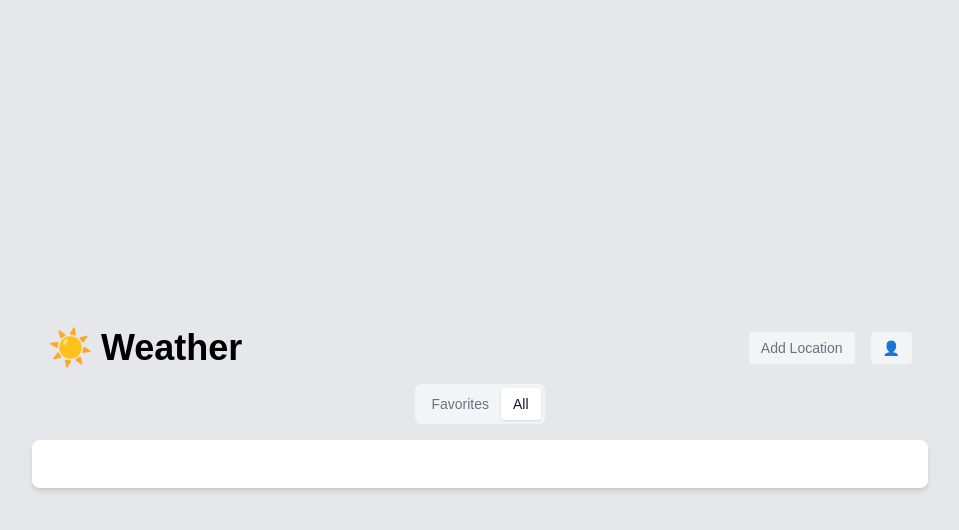
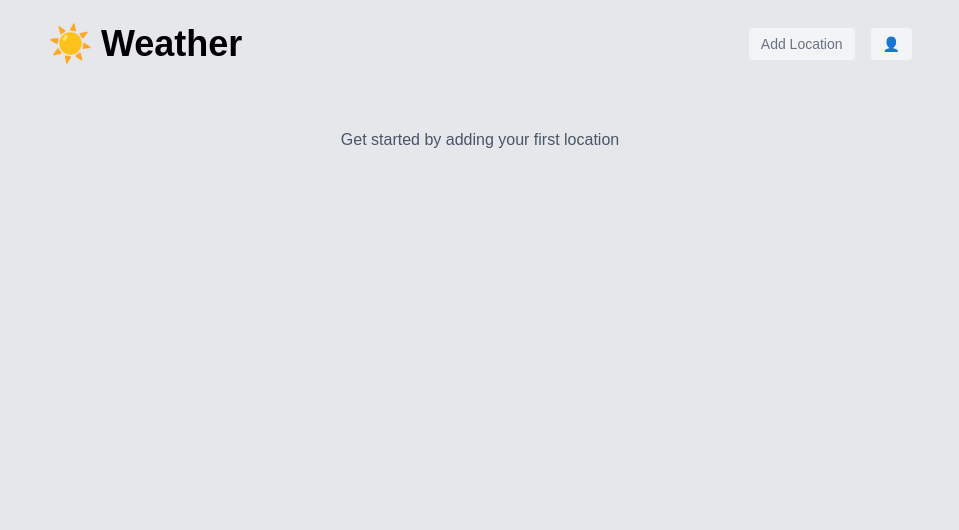
Before and after one commit to eugenenyathi/weatherapp, a Next.js app: page / in a window 1280 px wide. Shown: the top 530 px of the page, without its empty margins (160-1119 px from the left). Built offline with nearby package versions, Linux system fonts and the light colour scheme.

Commit message:
modified the position of the header and the contents of the weather component when there are no location weather to show

```diff
--- a/app/Header.tsx
+++ b/app/Header.tsx
@@ -32,7 +32,7 @@
   };
 
   return (
-    <div className="flex items-center justify-between p-4">
+    <div className="fixed top-2 left-1/2 transform -translate-x-1/2 w-[70%] z-10 flex items-center justify-between p-4">
       <div className="flex items-center space-x-2">
         {/* Weather icon - using a sun icon as placeholder */}
         <div className="text-4xl">☀️</div>
--- a/app/page.tsx
+++ b/app/page.tsx
@@ -73,10 +73,11 @@
   return (
     <AuthProvider>
       <QueryClientProvider client={queryClient}>
-        <div className="min-h-screen bg-gray-200 flex items-center justify-center">
+        <div className="min-h-screen bg-gray-200">
+          <Header onAddLocationClick={() => setIsModalOpen(true)} />
+          <div className="flex items-center justify-center pt-24"> {/* Increased padding-top to account for fixed header with top-2 */}
             <div className="w-[70%]">
-            <Header onAddLocationClick={() => setIsModalOpen(true)} />
-
+              {savedLocations.length > 0 ? (
                 <Tabs defaultValue="all">
                   {selectedLocation ? (
                     <ForecastComponent
@@ -90,6 +91,11 @@
                     />
                   )}
                 </Tabs>
+              ) : (
+                <div className="p-8 text-center">
+                  <p className="text-gray-600">Get started by adding your first location</p>
+                </div>
+              )}
 
               <AddLocationModal
                 isOpen={isModalOpen}
@@ -100,6 +106,7 @@
               />
             </div>
           </div>
+        </div>
       </QueryClientProvider>
     </AuthProvider>
   );
```
Lines whose indentation alone changed are shown as unchanged.
